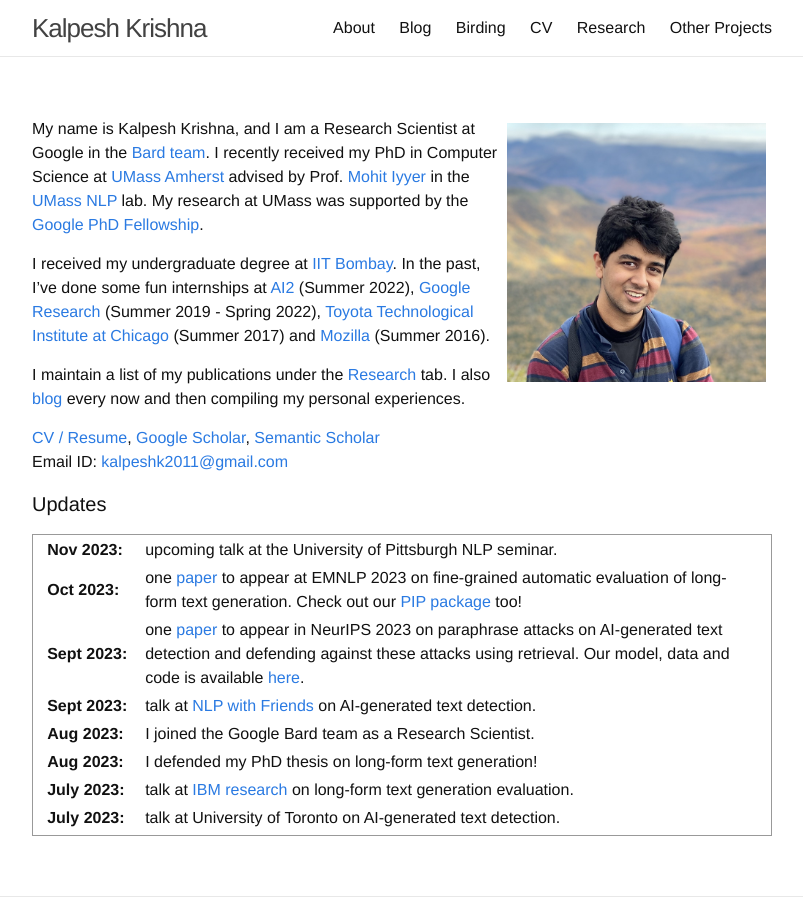
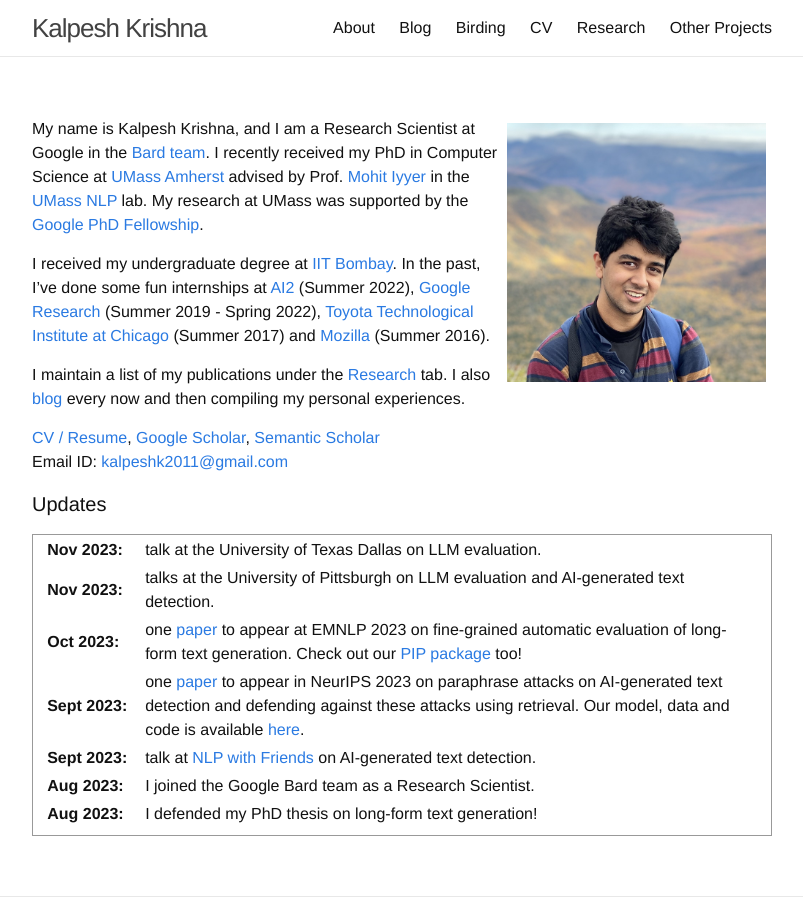
Before and after one commit to martiansideofthemoon/martiansideofthemoon.github.io, a Jekyll site: the page built from index.md, in a window 1280 px wide, cut to the strip 0-923 px from the top of the page. Shown: the whole strip, without its empty margins (238-1041 px from the left). Built offline with Jekyll 4.4.1, drawn with Linux system fonts in a browser that asks for light colours; comment, search, counter and statistics services are not loaded.

Commit message:
Update index.md

```diff
--- a/index.md
+++ b/index.md
@@ -20,7 +20,8 @@ Email ID: [kalpeshk2011@gmail.com](mailto:kalpeshk2011@gmail.com)
 <table>
 <col width="100px">
 <col width="650px">
-  <tr><td><b>Nov 2023:</b></td><td>upcoming talk at the University of Pittsburgh NLP seminar.</td>
+  <tr><td><b>Nov 2023:</b></td><td>talk at the University of Texas Dallas on LLM evaluation.</td></tr>
+  <tr><td><b>Nov 2023:</b></td><td>talks at the University of Pittsburgh on LLM evaluation and AI-generated text detection.</td></tr>
       <tr><td><b>Oct 2023:</b></td><td>one <a href="https://arxiv.org/abs/2305.14251">paper</a> to appear at EMNLP 2023 on fine-grained automatic evaluation of long-form text generation. Check out our <a href="https://pypi.org/project/factscore">PIP package</a> too!</td></tr>
   <tr><td><b>Sept 2023:</b></td><td>one <a href="https://arxiv.org/abs/2303.13408">paper</a> to appear in NeurIPS 2023 on paraphrase attacks on AI-generated text detection and defending against these attacks using retrieval. Our model, data and code is available <a href="https://github.com/martiansideofthemoon/ai-detection-paraphrases">here</a>.</td></tr>
   <tr><td><b>Sept 2023:</b></td><td>talk at <a href="https://nlpwithfriends.com/speakers/kalpesh-krishna">NLP with Friends</a> on AI-generated text detection.</td></tr>
```
